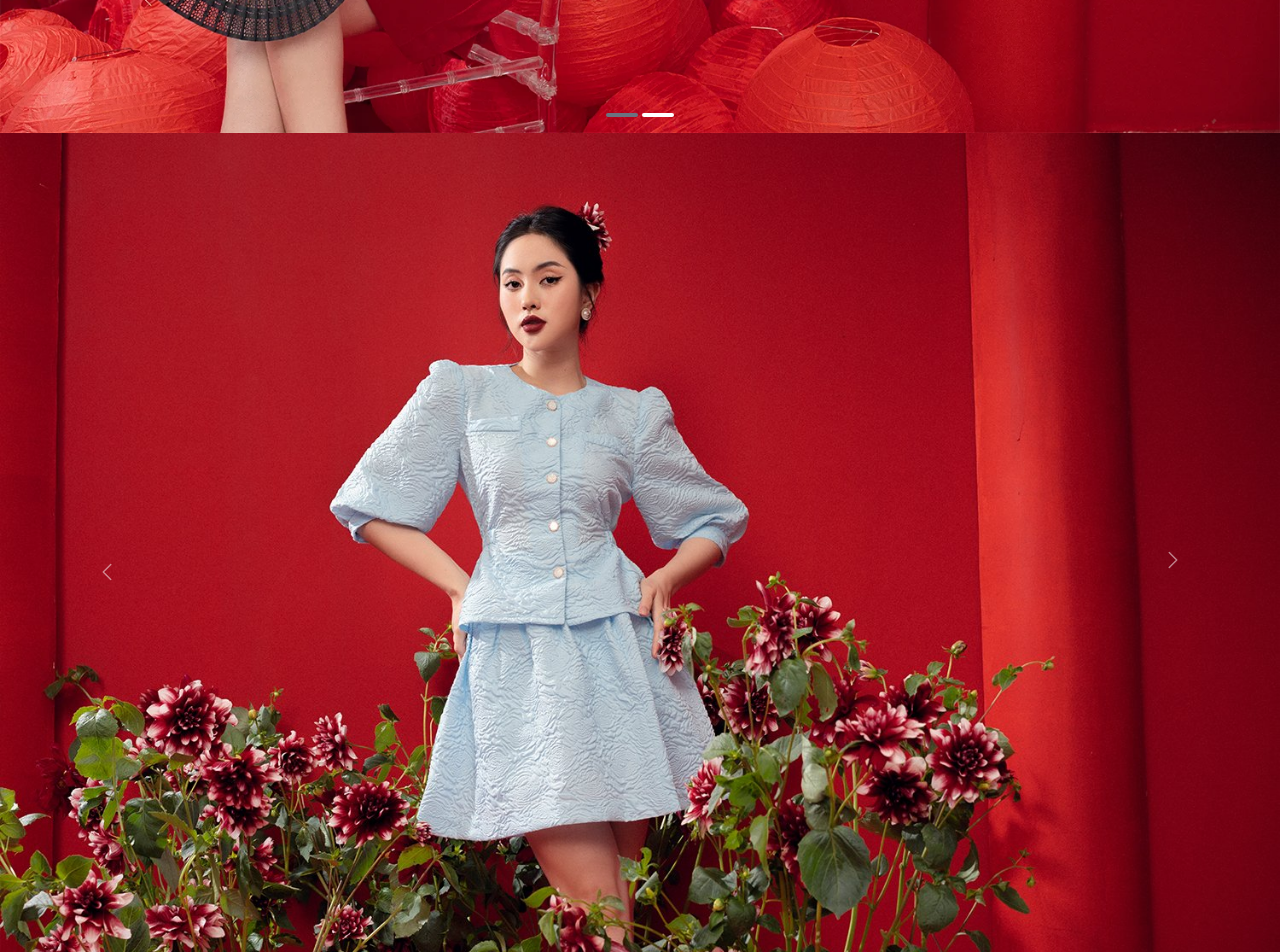
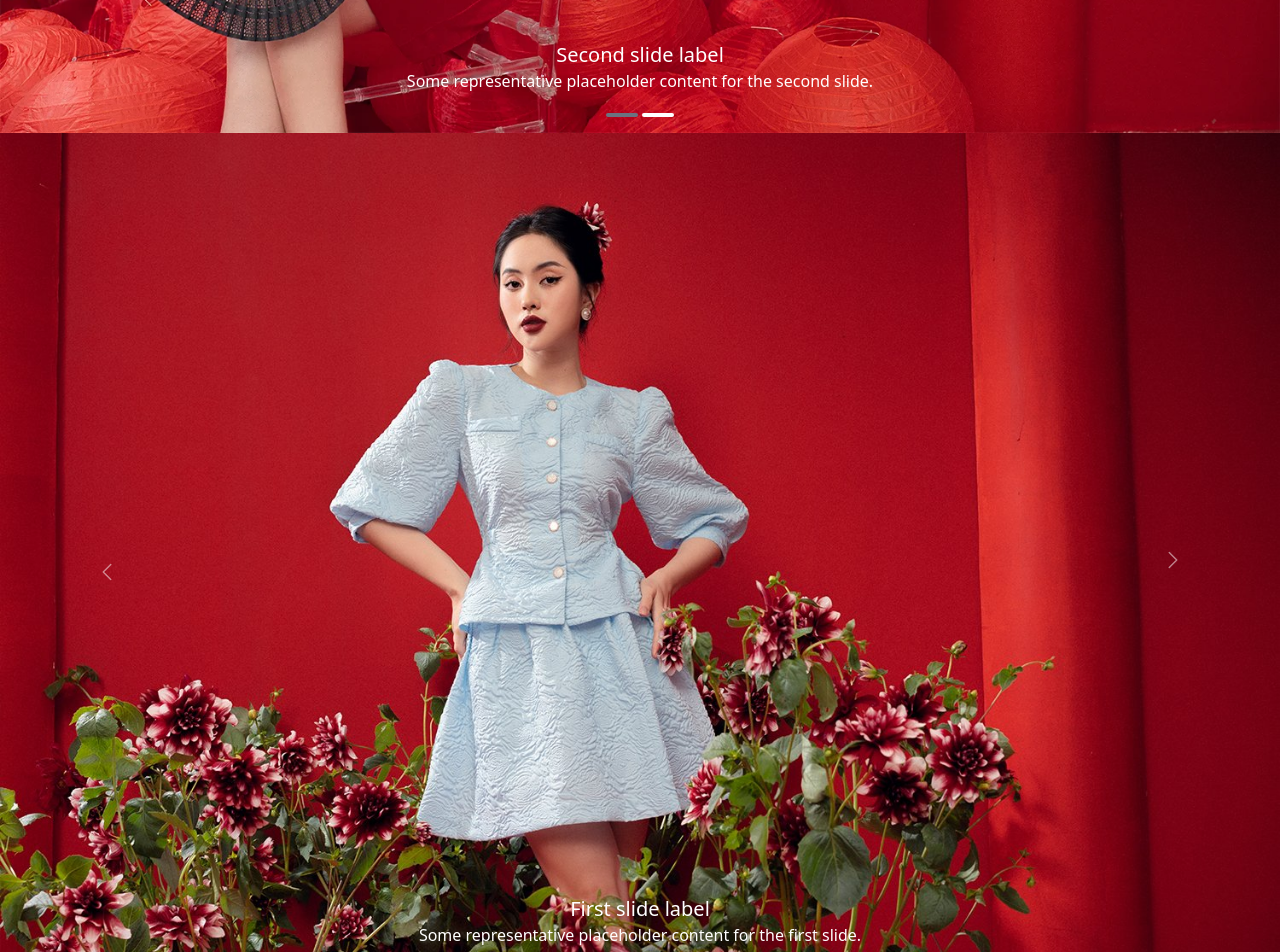
Before and after one commit to BuiHoang3000/redux-toolkit, a React (Vite) app: page / in a window 1280 px wide. Shown: the part 720-1672 px from the top of the page. Built offline with nearby package versions, Linux system fonts and the light colour scheme.

Commit message:
Fix content Main Product Carousel

```diff
--- a/src/components/HomePage/components/MainProductCarousel.tsx
+++ b/src/components/HomePage/components/MainProductCarousel.tsx
@@ -90,22 +90,17 @@ const MainProductCarousel = () => {
           {carouselState.data.map((item: any) => (
             <li className='relative min-w-full' key={item.id}>
               <img src={item.url} className='w-full' />
+              <div
+                key={item.id}
+                className={`absolute text-center bottom-5 py-5 w-full text-white`}
+              >
+                <h5 className='text-xl'>{item.title}</h5>
+                <p>{item.content}</p>
+              </div>
             </li>
           ))}
         </ul>
       </div>
-
-      {carouselState.data.map((item, index: number) => (
-        <div
-          key={item.id}
-          className={`hidden md:${
-            index === carouselState.current ? 'block' : 'hidden'
-          } absolute text-center right-[15%] left-[15%] bottom-5 py-5 text-white`}
-        >
-          <h5 className='text-xl'>{item.title}</h5>
-          <p>{item.content}</p>
-        </div>
-      ))}
     </CarouselWrapper>
   );
 };
--- a/src/components/HomePage/components/NewProductCarousel.tsx
+++ b/src/components/HomePage/components/NewProductCarousel.tsx
@@ -78,8 +78,8 @@ const NewProductCarousel = () => {
   return (
     <CarouselWrapper gotoPage={goToPage} previousAndNext={preAndNext}>
       <div className='w-full overflow-x-hidden'>
-        <div
-          className='flex'
+        <ul
+          className='flex relative w-full'
           style={{
             transform: `translate3d(-${
               carouselState.current * 100
@@ -88,22 +88,19 @@ const NewProductCarousel = () => {
           }}
         >
           {carouselState.data.map((item: any) => (
-            <img src={item.url} key={item.id} className='w-full' />
+            <li className='relative min-w-full' key={item.id}>
+              <img src={item.url} className='w-full' />
+              <div
+                key={item.id}
+                className={`absolute text-center bottom-5 py-5 w-full text-white`}
+              >
+                <h5 className='text-xl'>{item.title}</h5>
+                <p>{item.content}</p>
+              </div>
+            </li>
           ))}
-        </div>
+        </ul>
       </div>
-
-      {carouselState.data.map((item, index: number) => (
-        <div
-          key={item.id}
-          className={`hidden md:${
-            index === carouselState.current ? 'block' : 'hidden'
-          } absolute text-center right-[15%] left-[15%] bottom-5 py-5 text-white`}
-        >
-          <h5 className='text-xl'>{item.title}</h5>
-          <p>{item.content}</p>
-        </div>
-      ))}
     </CarouselWrapper>
   );
 };
```
